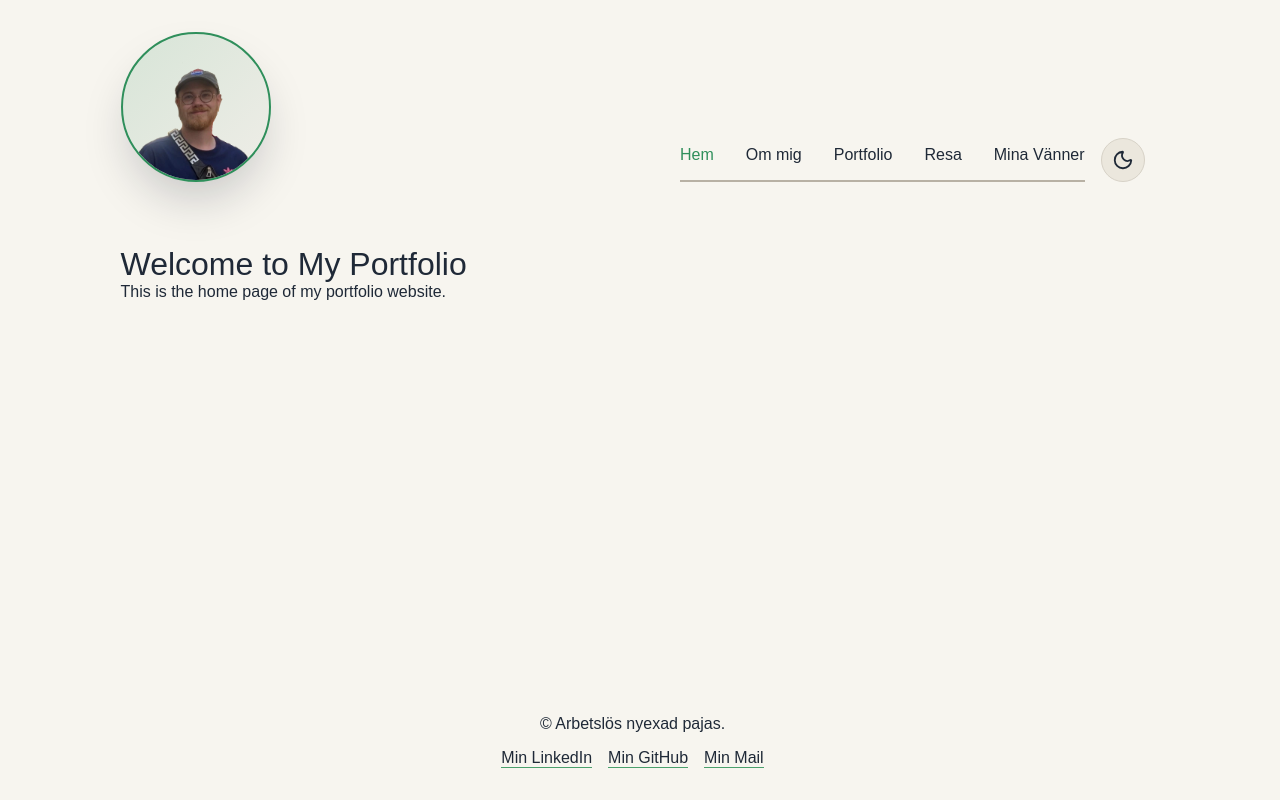
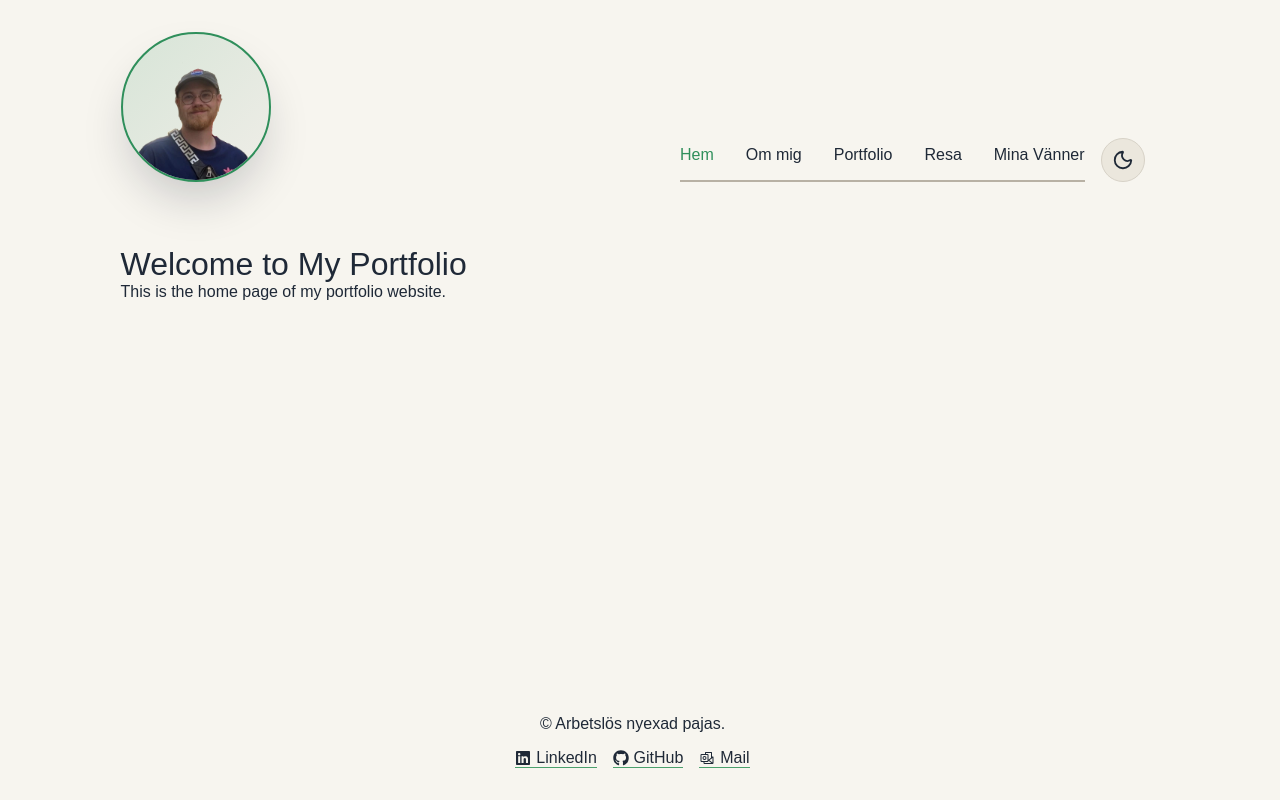
Before and after one commit to Augustvilliam/Portfolio, a React app: page / in a window 1280 px wide. Built offline with nearby package versions, Linux system fonts and the light colour scheme; the HTML template or start-up script is replaced by a standard one; a web font is replaced by a local one.

Commit message:
added links to its own component

```diff
--- a/package.json
+++ b/package.json
@@ -13,6 +13,7 @@
     "lucide-react": "^1.26.0",
     "react": "^19.2.7",
     "react-dom": "^19.2.7",
+    "react-icons": "^5.7.0",
     "react-router": "^8.2.0"
   },
   "devDependencies": {
--- /dev/null
+++ b/src/components/Links/Links.tsx
@@ -0,0 +1,13 @@
+import { FaLinkedin, FaGithub } from "react-icons/fa6"
+import {PiMicrosoftOutlookLogo} from "react-icons/pi";
+
+export default function Links () {
+    return(
+        <>
+            <a href="https://www.linkedin.com/in/villiam-fagrelius-755716325/" target="_blank" rel="noopener noreferrer">
+                <FaLinkedin /> LinkedIn</a>
+            <a href="https://github.com/Augustvilliam" target="_blank" rel="noopener noreferrer"><FaGithub />GitHub</a>
+            <a href="mailto:willyp@hotmail.se" target="_blank" rel="noopener noreferrer"><PiMicrosoftOutlookLogo />Mail</a>
+        </>
+    )
+}
--- a/src/components/layout/Footer.tsx
+++ b/src/components/layout/Footer.tsx
@@ -1,3 +1,5 @@
+import Links from "../Links/Links";
+
 export default function Footer() {
 
 
@@ -6,9 +8,7 @@ export default function Footer() {
             <p>© Arbetslös nyexad pajas.</p>
 
             <div className="footer-links">
-                <a href="https://www.linkedin.com/in/villiam-fagrelius-755716325/" target="_blank" rel="noopener noreferrer">Min LinkedIn</a>
-                <a href="https://github.com/Augustvilliam" target="_blank" rel="noopener noreferrer">Min GitHub</a>
-                <a href="mailto:willyp@hotmail.se" target="_blank" rel="noopener noreferrer">Min Mail</a>
+                <Links />
             </div>
         </footer>
     )
--- a/src/styles/index.css
+++ b/src/styles/index.css
@@ -159,6 +159,11 @@ footer{
     gap:1rem;
     justify-content: space-between;
     a{
+        display: flex;
+        flex-direction: row;
+        align-items: center;
+        justify-content: center;
+        gap:.3rem;
         border-bottom: 1px solid var(--border-accent);
     }
 
```
Also changed, not shown: 1 other file (tests, documents, lock files or other folders).
